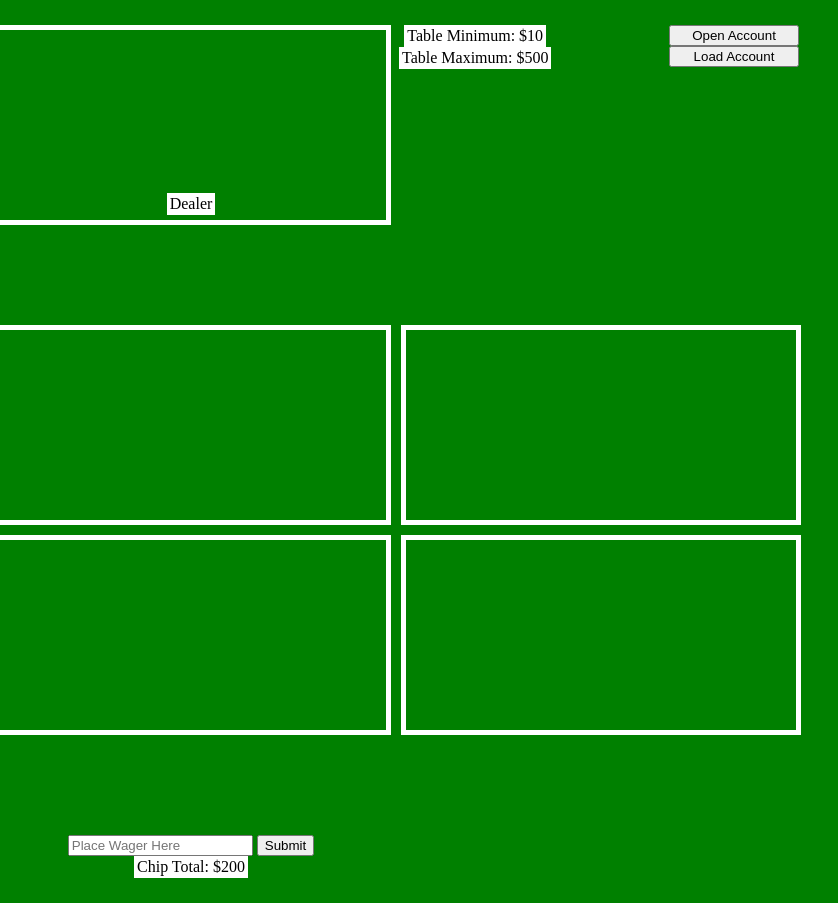
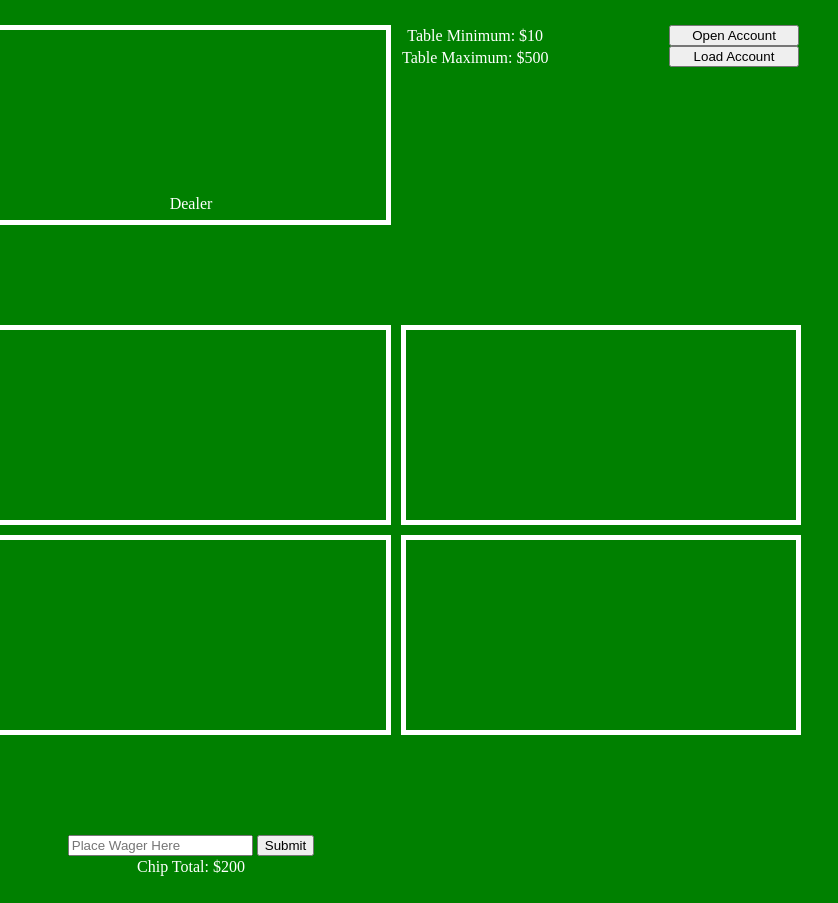
Before and after one commit to RobSIM37/full-stack-black-jack, a website: page client/index.html in a window 1280 px wide. Shown: the full height of the page, 442-1280 px from the left. Drawn offline with nearby package versions, Linux system fonts and the light colour scheme.

Commit message:
style update

```diff
--- a/client/styles.css
+++ b/client/styles.css
@@ -116,7 +116,8 @@ body {
 }
 
 p {
-    background: white;
+    background: green;
+    color: white;
 }
 
 .black {
```
